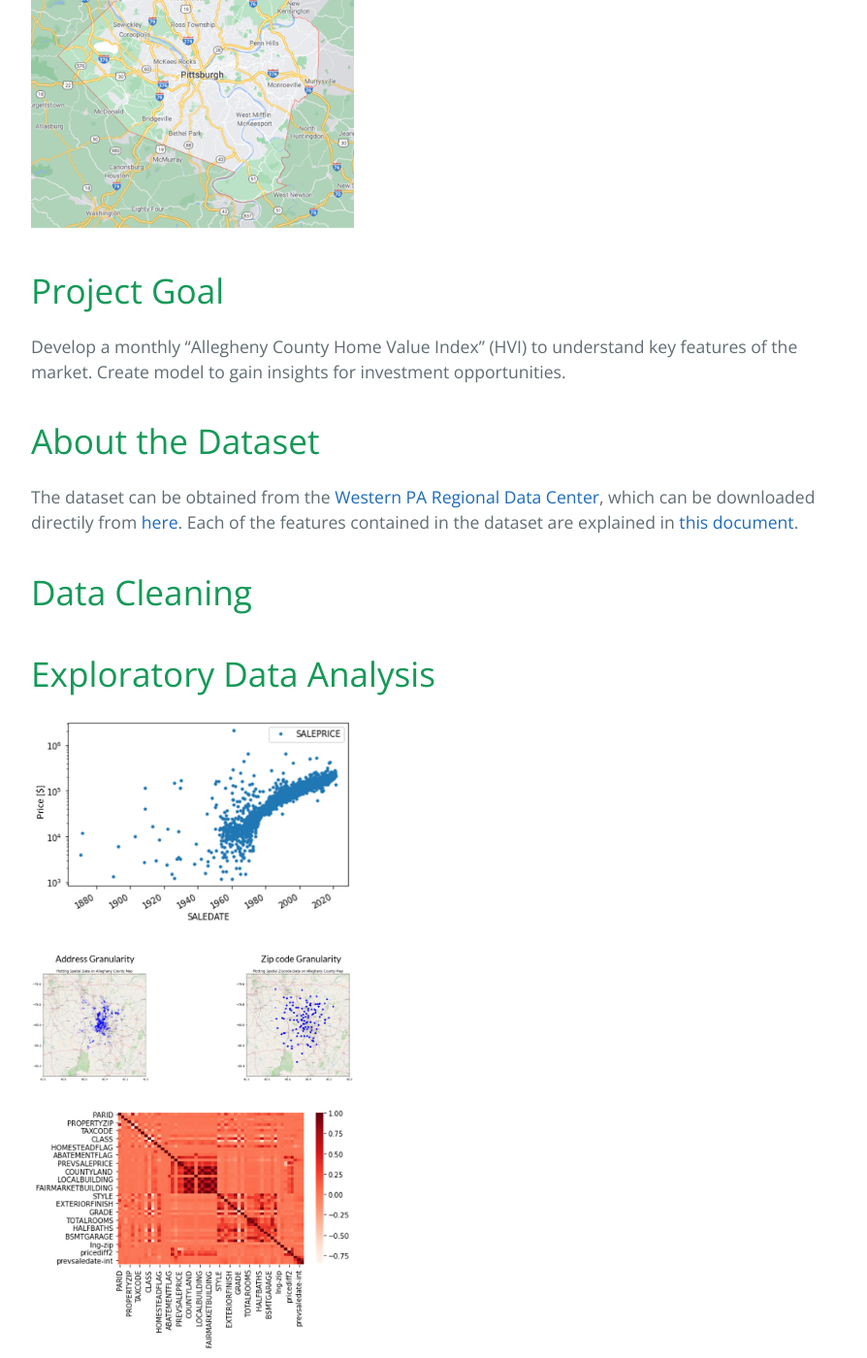
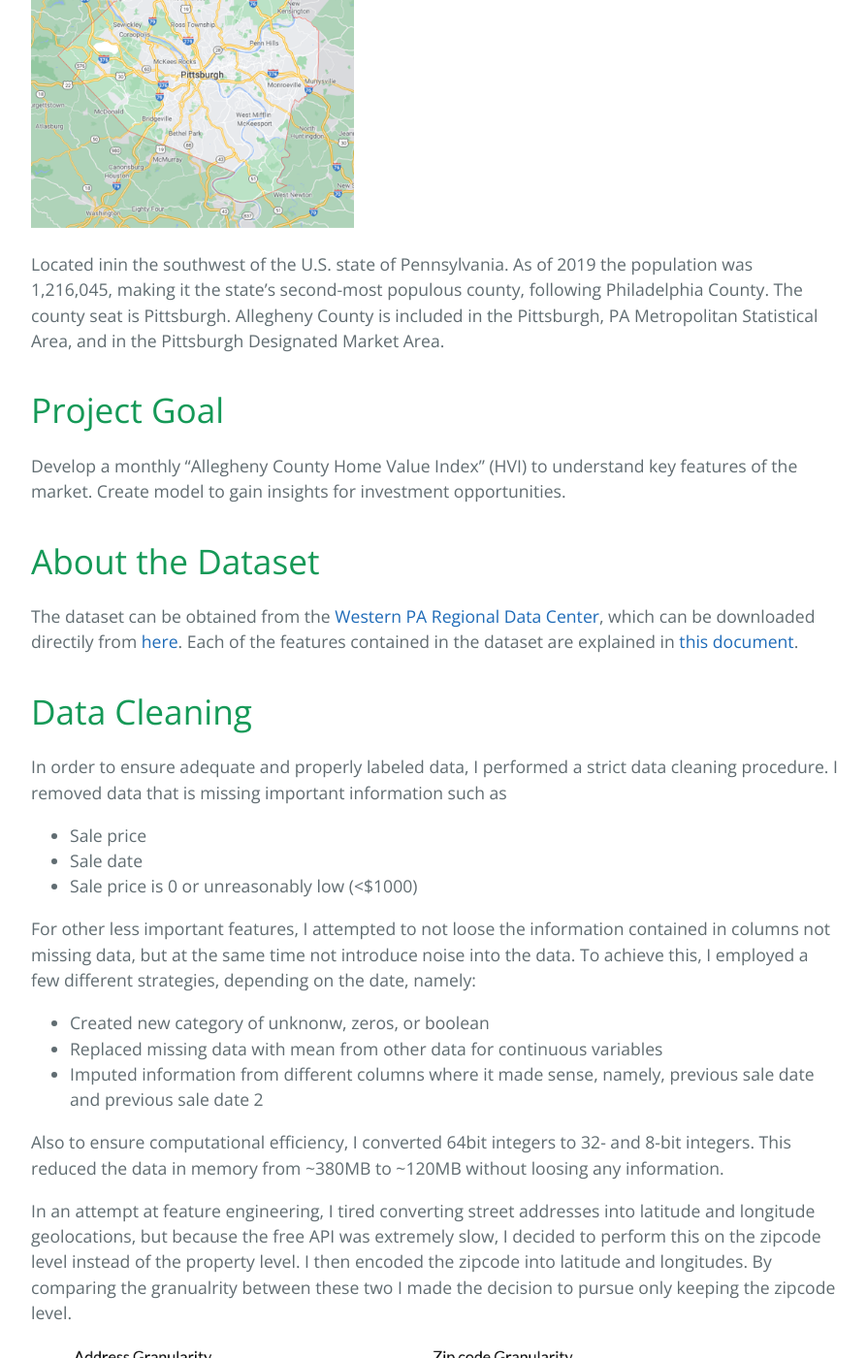
Before and after one commit to matheuscfernandes/fidelity-interview, a Jekyll site: the page built from index.md, in a window 1280 px wide and 1400 px high, scrolled down 1091 px. Shown: the whole window at 97% size, without its empty margins (192-1086 px from the left). Built offline with Jekyll 4.4.1, drawn with Linux system fonts in a browser that asks for light colours; some of the changed text lies outside the part shown.

Commit message:
updated the data cleaning section

```diff
--- a/index.md
+++ b/index.md
@@ -17,6 +17,8 @@ To learn more about my research interests and find a list of publicaitons, pleas
 # About Allegheny County
 <img src="./assets/alleghenyct.png" width='40%'>
 
+Located inin the southwest of the U.S. state of Pennsylvania. As of 2019 the population was 1,216,045, making it the state's second-most populous county, following Philadelphia County. The county seat is Pittsburgh. Allegheny County is included in the Pittsburgh, PA Metropolitan Statistical Area, and in the Pittsburgh Designated Market Area.
+
 # Project Goal
 Develop a monthly “Allegheny County Home Value Index” (HVI) to understand key features of the market. Create model to gain insights for investment opportunities.
 
@@ -24,14 +26,30 @@ Develop a monthly “Allegheny County Home Value Index” (HVI) to understand ke
 The dataset can be obtained from the [Western PA Regional Data Center](https://data.wprdc.org/dataset/property-assessments), which can be downloaded directily from [here](https://www.dropbox.com/s/ordhz0pszt4v4x7/assessments.csv?dl=1). Each of the features contained in the dataset are explained in [this document](./assets/property-assessment-data-dictionaryrev.pdf).
 
 # Data Cleaning
+In order to ensure adequate and properly labeled data, I performed a strict data cleaning procedure. I removed data that is missing important information such as
 
+- Sale price
+- Sale date
+- Sale price is 0 or unreasonably low (<$1000)
 
+For other less important features, I attempted to not loose the information contained in columns not missing data, but at the same time not introduce noise into the data. To achieve this, I employed a few different strategies, depending on the date, namely:
+
+- Created new category of unknonw, zeros, or boolean
+- Replaced missing data with mean from other data for continuous variables
+- Imputed information from different columns where it made sense, namely, previous sale date and previous sale date 2
+
+Also to ensure computational efficiency, I converted 64bit integers to 32- and 8-bit integers. This reduced the data in memory from ~380MB to ~120MB without loosing any information.
+
+In an attempt at feature engineering, I tired converting street addresses into latitude and longitude geolocations, but because the free API was extremely slow, I decided to perform this on the zipcode level instead of the property level. I then encoded the zipcode into latitude and longitudes. By comparing the granualrity between these two I made the decision to pursue only keeping the zipcode level.
+
+<img src="./assets/geolocation.png" width='70%'>
+
+Lastly, to ensure proper weighting between features, I standardized the dataset.
 
 # Exploratory Data Analysis
 
 <img src="./assets/saledate.png" width='40%'>
 
-<img src="./assets/geolocation.png" width='40%'>
 
 <img src="./assets/correlationmatrix.png" width='40%'>
 
```
